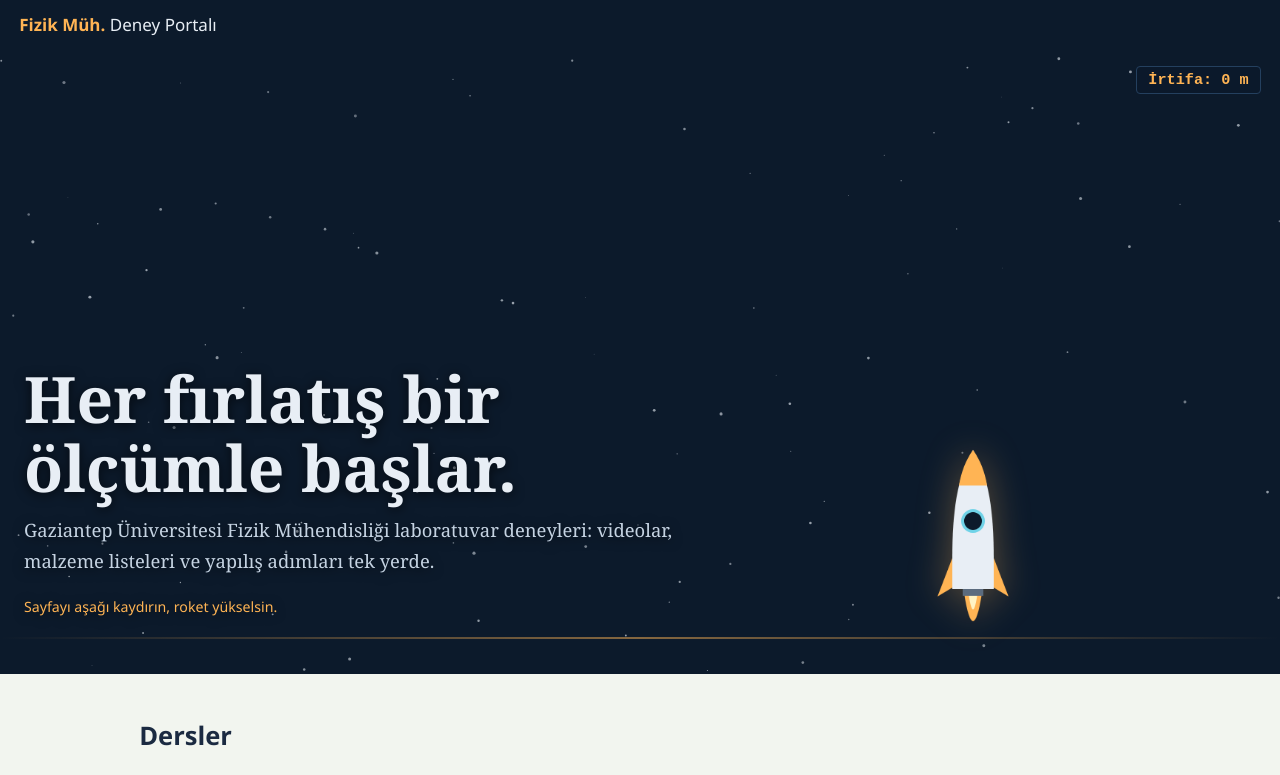
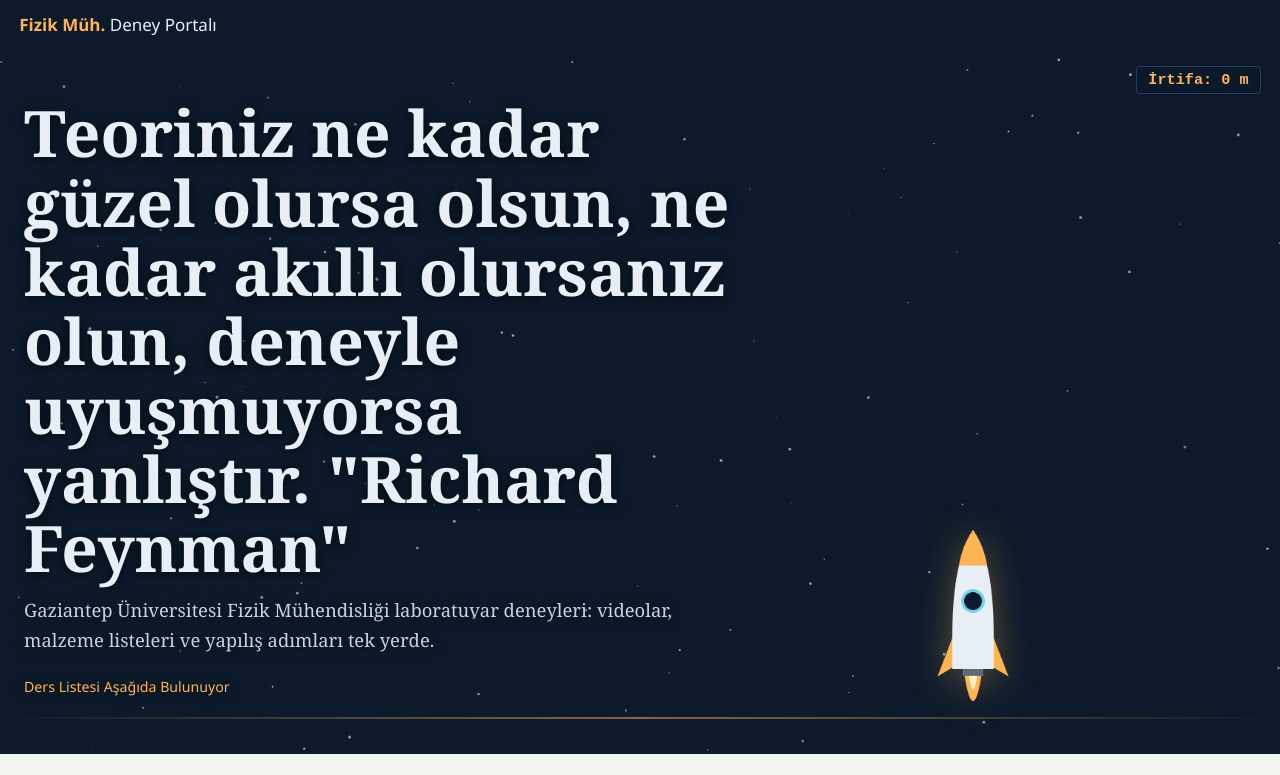
Before and after one commit to ytahabudak/fiziklabgaun, a plain HTML site: page index.html in a window 1280 px wide. Shown: the top 775 px of the page. Drawn offline with Linux system fonts and the light colour scheme.

Commit message:
Update index.html

```diff
--- a/index.html
+++ b/index.html
@@ -124,9 +124,9 @@ async function home(){
   <path d="M50 4 C72 40 78 90 78 150 L78 192 L22 192 L22 150 C22 90 28 40 50 4Z" fill="#e8eef5"/>
   <path d="M50 4 C60 18 66 34 69 52 L31 52 C34 34 40 18 50 4Z" fill="#ffb454"/>
   <circle cx="50" cy="100" r="14" fill="#0c1a2b" stroke="#6fd3e8" stroke-width="4"/><rect x="36" y="192" width="28" height="9" fill="#5b6b7e"/></svg></div>
-  <div class="txt"><h1>Her fırlatış bir ölçümle başlar.</h1>
+  <div class="txt"><h1>Teoriniz ne kadar güzel olursa olsun, ne kadar akıllı olursanız olun, deneyle uyuşmuyorsa yanlıştır. "Richard Feynman"</h1>
   <p>Gaziantep Üniversitesi Fizik Mühendisliği laboratuvar deneyleri: videolar, malzeme listeleri ve yapılış adımları tek yerde.</p>
-  <small class="ui">Sayfayı aşağı kaydırın, roket yükselsin.</small></div></section>
+  <small class="ui">Ders Listesi Aşağıda Bulunuyor</small></div></section>
   <section class="wrap"><h2 class="ui" style="margin-top:0">Dersler</h2><div class="courses">${
   L.map(d=>`<a class="course" href="#/${enc(d.k)}"><div class="kod">${esc(d.o.KOD||d.k)}</div><h3>${esc(d.o.AD||d.k)}</h3><p>${esc([d.o.OZET,d.o.DONEM].filter(Boolean).join(' · '))}</p></a>`).join('')||'<p>Henüz ders eklenmemiş.</p>'}</div></section>`;
 }
```
